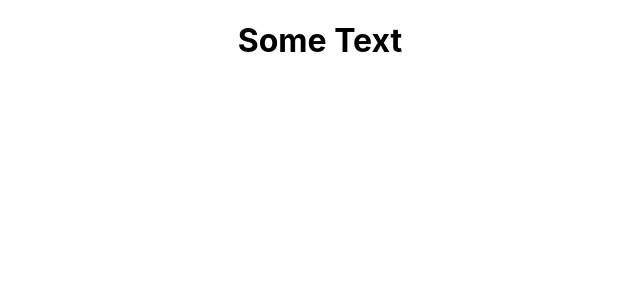
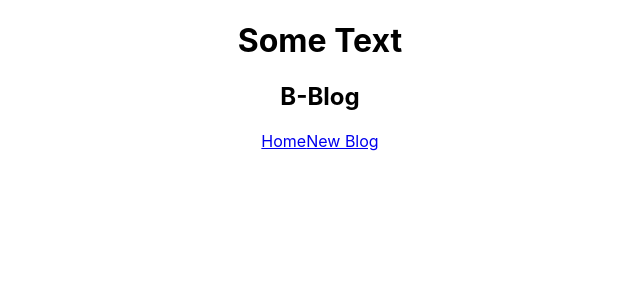
Before and after one commit to 7bel6/b-blog, a JavaScript app: page / in a window 1280 px wide. Shown: the top 300 px of the page, without its empty margins (320-960 px from the left). Built offline with nearby package versions, Linux system fonts and the light colour scheme; the HTML template or start-up script is replaced by a standard one.

Commit message:
Navbar file Sample

```diff
--- a/src/App.js
+++ b/src/App.js
@@ -1,5 +1,5 @@
 import './App.css';
-
+import Navbar from './Navbar';
 function App() {
   // we can write any valid javasript here before the return function
   const title = "Some Text";
@@ -9,6 +9,7 @@
     <div className="App">
       <div className="content">
         <h1>{ title }</h1>
+        <Navbar />
       </div>
     </div>
   );
--- a/src/Navbar.js
+++ b/src/Navbar.js
@@ -0,0 +1,13 @@
+// statles functional component
+const Navbar = () => {
+    return(
+        <nav className="navbar">
+            <h1>B-Blog</h1>
+            <div className="links">
+                <a href="/">Home</a>
+                <a href="/create">New Blog</a>
+            </div>
+        </nav>
+    );
+}
+export default Navbar;
```
